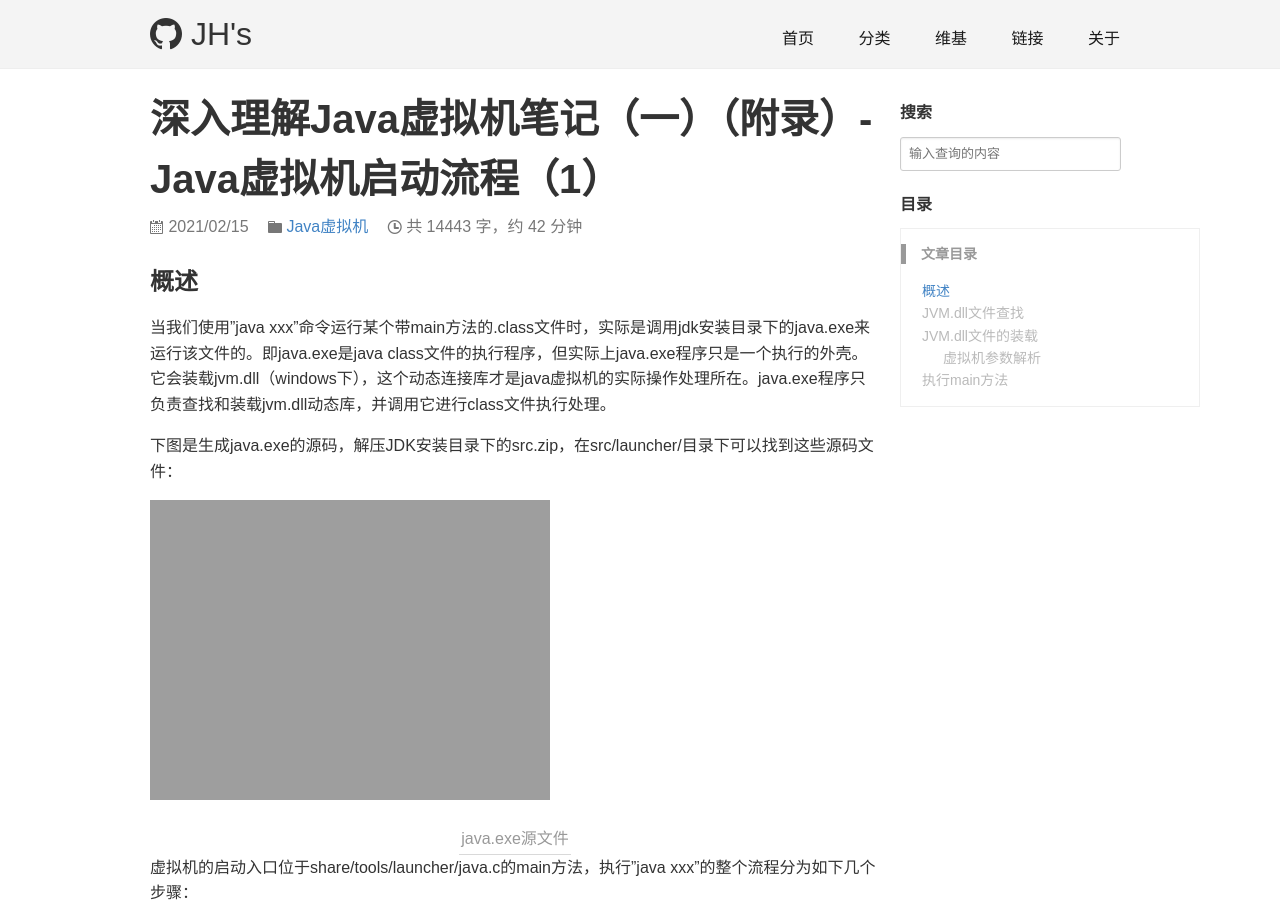
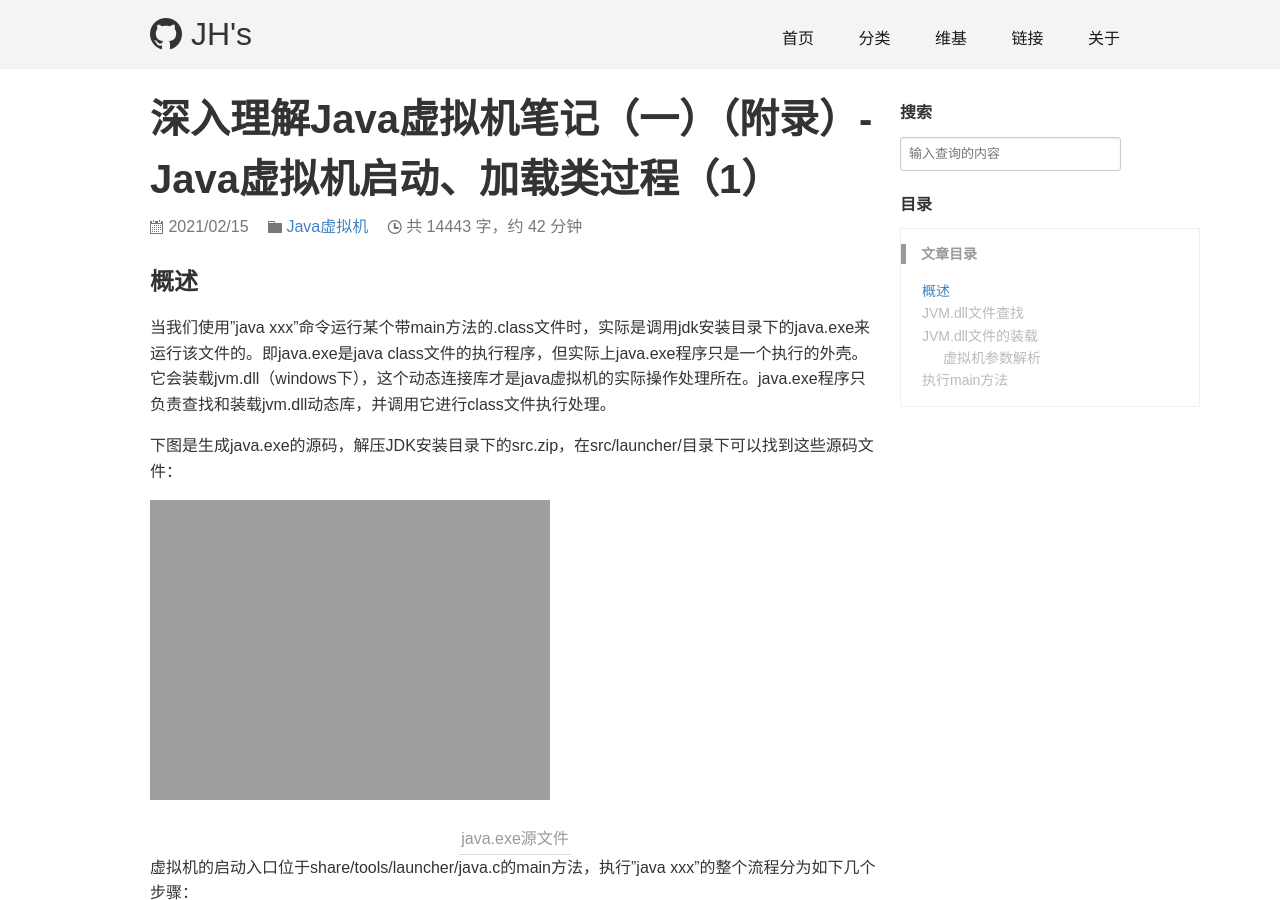
Before and after one commit to MazFactor/mzlongblog, a Jekyll site: the page built from _posts/2021-02-15-深入理解Java虚拟机笔记（一）（附录）-Java虚拟机启动、加载类过程（1）.md, in a window 1280 px wide and 900 px high. Built offline with Jekyll 4.4.1, drawn with Linux system fonts in a browser that asks for light colours; comment, search, counter and statistics services are not loaded.

Commit message:
2021021913

```diff
--- a/_posts/2021-02-15-深入理解Java虚拟机笔记（一）（附录）-Java虚拟机启动、加载类过程（1）.md
+++ b/_posts/2021-02-15-深入理解Java虚拟机笔记（一）（附录）-Java虚拟机启动、加载类过程（1）.md
@@ -1,6 +1,6 @@
 ---
 layout: post
-title: 深入理解Java虚拟机笔记（一）（附录）-Java虚拟机启动流程（1）
+title: 深入理解Java虚拟机笔记（一）（附录）-Java虚拟机启动、加载类过程（1）
 categories: Java虚拟机
 description: Java虚拟机启动过程及类加载
 keywords: Java虚拟机
```
